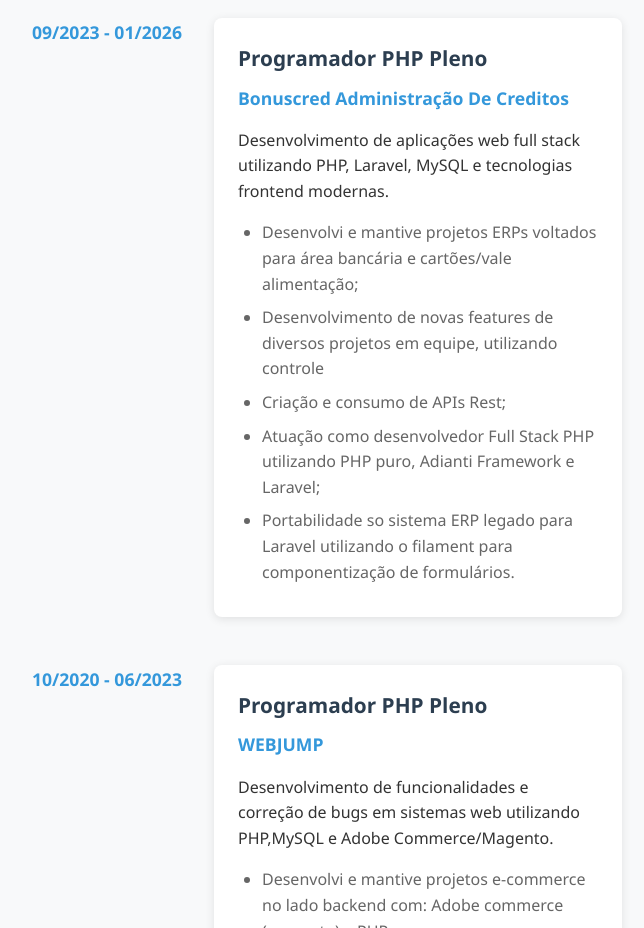
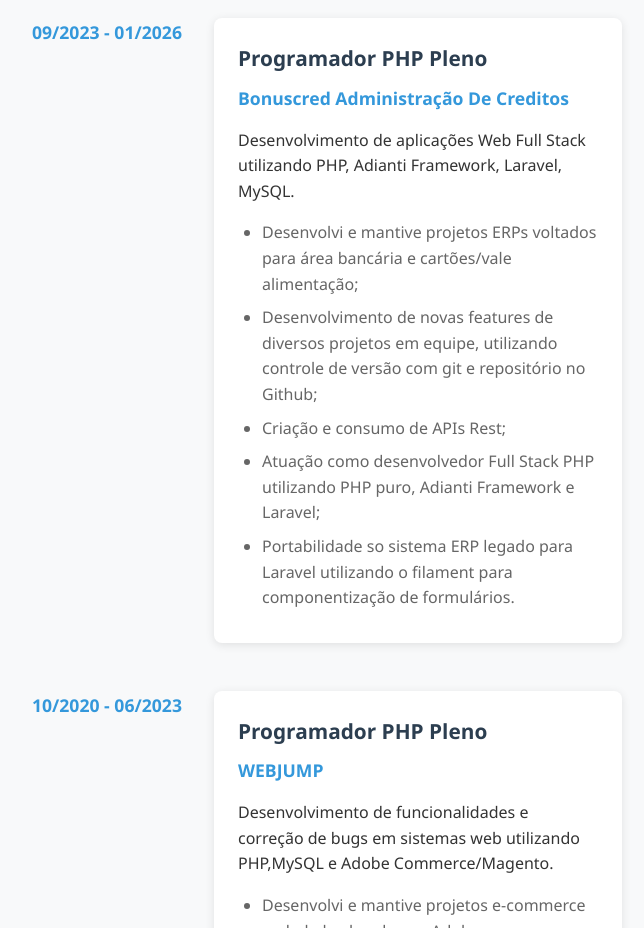
Before and after one commit to EliveltonEGS/meu_site, a plain HTML site: page index.html in a window 1280 px wide. Shown: the part 1640-2568 px from the top of the page, without its empty margins (418-1062 px from the left). Drawn offline with Linux system fonts and the light colour scheme.

Commit message:
Ajuste Experiência Profissional

```diff
--- a/index.html
+++ b/index.html
@@ -82,10 +82,11 @@
                     <div class="experience-content">
                         <h3>Programador PHP Pleno</h3>
                         <h4>Bonuscred Administração De Creditos</h4>
-                        <p>Desenvolvimento de aplicações web full stack utilizando PHP, Laravel, MySQL e tecnologias frontend modernas.</p>
+                        <p>Desenvolvimento de aplicações Web Full Stack utilizando PHP, Adianti Framework, Laravel, MySQL.</p>
                         <ul>
                             <li>Desenvolvi e mantive projetos ERPs voltados para área bancária e cartões/vale alimentação;</li>
-                            <li>Desenvolvimento de novas features de diversos projetos em equipe, utilizando controle</li>
+                            <li>Desenvolvimento de novas features de diversos projetos em equipe, utilizando controle de versão
+                                com git e repositório no Github;</li>
                             <li>Criação e consumo de APIs Rest;</li>
                             <li>Atuação como desenvolvedor Full Stack PHP utilizando PHP puro, Adianti Framework e Laravel;</li>
                             <li>Portabilidade so sistema ERP legado para Laravel utilizando o filament para componentização de formulários.</li>
```
